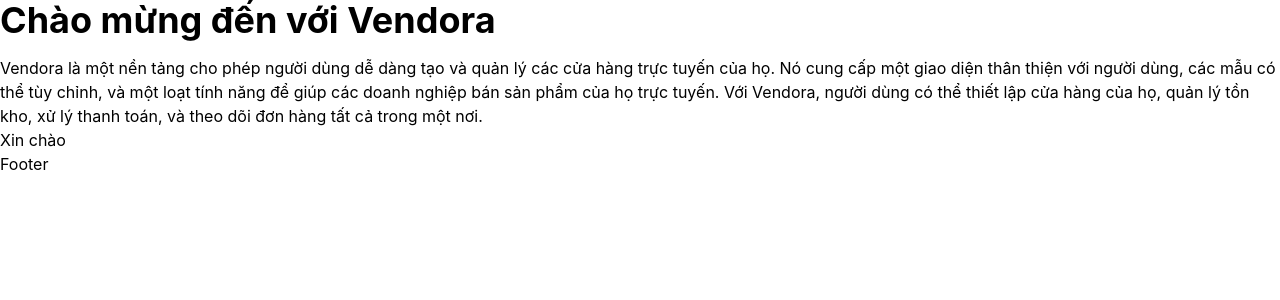
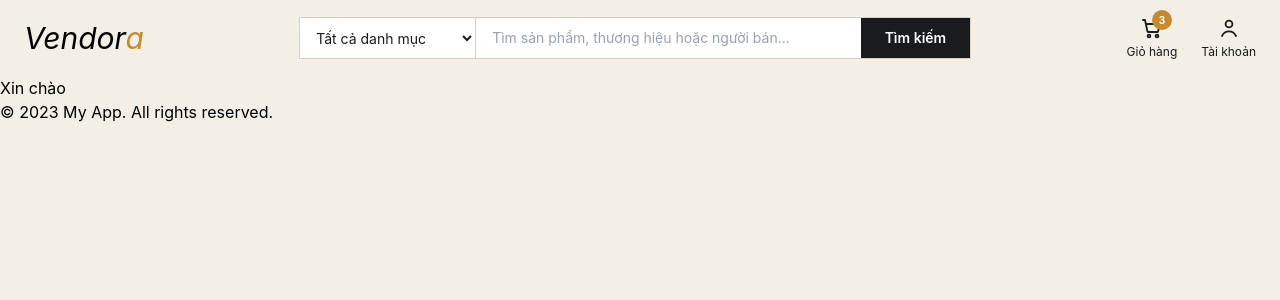
Before and after one commit to WitchKing2003/Vendora, a React (Vite) app: page / in a window 1280 px wide. Shown: the top 300 px of the page. Built offline with nearby package versions, Linux system fonts and the light colour scheme.

Commit message:
Chore: Update HeaderPage + new component

```diff
--- /dev/null
+++ b/src/components/InputComponent/InputCustom.tsx
@@ -0,0 +1,23 @@
+import type { InputProps } from "./index";
+
+export default function InputCustom({
+  type = "text",
+  placeholder,
+  value,
+  onChange,
+  className = "",
+  name,
+  id,
+}: InputProps) {
+  return (
+    <input
+      type={type}
+      placeholder={placeholder}
+      value={value}
+      onChange={onChange}
+      className={className}
+      name={name}
+      id={id}
+    />
+  );
+}
--- a/src/index.css
+++ b/src/index.css
@@ -1 +1,31 @@
 @import 'tailwindcss';
+
+@theme {
+    --color-ink: #1A1B1E;
+    --color-paper: #F3EFE6;
+    --color-paper-2: #EAE4D4;
+    --color-gold: #C68A2E;
+    --color-gold-deep: #9C6B1F;
+    --color-teal: #2C4A43;
+    --color-line: #D9D0BC;
+}
+
+:root {
+    --ink: #1A1B1E;
+    --paper: #F3EFE6;
+    --paper-2: #EAE4D4;
+    --gold: #C68A2E;
+    --gold-deep: #9C6B1F;
+    --teal: #2C4A43;
+    --line: #D9D0BC;
+    --white: #FFFFFF;
+    --stall-1: #C68A2E;
+    --stall-2: #2C4A43;
+    --stall-3: #8B3A2B;
+    --stall-4: #5B4636;
+    --stall-5: #3E5C76;
+}
+
+body {
+    background-color: var(--paper);
+}
--- a/src/locales/en/translationEn.json
+++ b/src/locales/en/translationEn.json
@@ -1,4 +1,19 @@
 {
+    "header": {
+        "search": {
+            "allCategories": "All categories",
+            "fashion": "Fashion",
+            "electronics": "Electronics",
+            "homeLiving": "Home & Living",
+            "beauty": "Beauty",
+            "placeholder": "Search products, brands or sellers...",
+            "submit": "Search"
+        },
+        "cart": "Cart",
+        "account": "Account",
+        "signIn": "Sign in",
+        "signUp": "Sign up"
+    },
     "welcome": "Hello",
     "home": "Home",
     "about": "About",
--- a/src/locales/vi/translationVi.json
+++ b/src/locales/vi/translationVi.json
@@ -1,4 +1,19 @@
 {
+    "header": {
+        "search": {
+            "allCategories": "Tất cả danh mục",
+            "fashion": "Thời trang",
+            "electronics": "Điện tử",
+            "homeLiving": "Nhà cửa",
+            "beauty": "Làm đẹp",
+            "placeholder": "Tìm sản phẩm, thương hiệu hoặc người bán...",
+            "submit": "Tìm kiếm"
+        },
+        "cart": "Giỏ hàng",
+        "account": "Tài khoản",
+        "signIn": "Đăng nhập",
+        "signUp": "Đăng ký"
+    },
     "welcome": "Xin chào",
     "home": "Trang chủ",
     "about": "Giới thiệu",
--- /dev/null
+++ b/src/pages/components/Home/Footer/FooterPage.tsx
@@ -0,0 +1,11 @@
+import React from 'react';
+
+const FooterPage = () => {
+    return (
+        <div className="">
+            <p>&copy; 2023 My App. All rights reserved.</p>
+        </div>
+    )
+}
+
+export default FooterPage;
--- a/src/pages/components/Home/Header/HeaderPage.tsx
+++ b/src/pages/components/Home/Header/HeaderPage.tsx
@@ -1,15 +1,141 @@
-import React from 'react'
-import { useTranslation } from 'react-i18next'
+import { useState } from "react";
+import { useTranslation } from "react-i18next";
+import InputCustom from "../../../../components/InputComponent/InputCustom";
+
+const CART_ITEM_COUNT = 3;
+
 const HeaderPage = () => {
-    const { t } = useTranslation()
-    return (
-        <div className="">
-            <h1 className="text-4xl font-bold mb-4">{t('welcomeToVendora')}</h1>
-            <p>
-                {t('vendoraDescription')}
-            </p>
+  const { t } = useTranslation();
+  const [accountOpen, setAccountOpen] = useState(false);
+
+  return (
+    <div className="flex items-center gap-4 px-4 py-4 lg:gap-8 lg:px-6">
+      <div className="shrink-0">
+        <p className="text-3xl italic">
+          Vendor<span className="text-gold">a</span>
+        </p>
+      </div>
+
+      {/* Custom search bar */}
+      <div className="flex min-w-0 flex-1 justify-center">
+        <form
+          className="flex min-w-0 w-full max-w-2xl items-stretch border border-line bg-white"
+          onSubmit={(e) => e.preventDefault()}
+        >
+          {/* Category select */}
+          <select
+            name="category"
+            defaultValue=""
+            className="w-36 shrink-0 border-r border-line bg-white px-2 text-sm text-ink outline-none sm:w-44 sm:px-3"
+          >
+            <option value="">{t("header.search.allCategories")}</option>
+            <option value="fashion">{t("header.search.fashion")}</option>
+            <option value="electronics">{t("header.search.electronics")}</option>
+            <option value="home">{t("header.search.homeLiving")}</option>
+            <option value="beauty">{t("header.search.beauty")}</option>
+          </select>
+
+          {/* Keyword input */}
+          <InputCustom
+            name="keyword"
+            placeholder={t("header.search.placeholder")}
+            className="min-w-0 flex-1 bg-white px-4 py-2.5 text-sm text-ink placeholder:text-gray-400 outline-none"
+          />
+
+          {/* Submit button */}
+          <button
+            type="submit"
+            className="shrink-0 bg-ink px-3 text-sm font-semibold text-white hover:bg-teal transition-colors sm:px-6"
+          >
+            {t("header.search.submit")}
+          </button>
+        </form>
+      </div>
+
+      {/* Right actions: cart + account */}
+      <div className="flex shrink-0 items-center gap-4 sm:gap-6">
+        {/* Cart button */}
+        <button
+          type="button"
+          aria-label={t("header.cart")}
+          className="flex flex-col items-center gap-1 text-ink transition-colors hover:text-gold-deep"
+        >
+          <span className="relative">
+            <svg
+              viewBox="0 0 24 24"
+              fill="none"
+              stroke="currentColor"
+              strokeWidth={1.8}
+              className="h-6 w-6"
+            >
+              <circle cx="9" cy="20" r="1.4" />
+              <circle cx="17" cy="20" r="1.4" />
+              <path
+                d="M3 4h2l2.4 11.2a1 1 0 0 0 1 .8h8.7a1 1 0 0 0 1-.8L20 8H6"
+                strokeLinecap="round"
+                strokeLinejoin="round"
+              />
+            </svg>
+            {CART_ITEM_COUNT > 0 && (
+              <span className="absolute -right-2 -top-1.5 flex h-5 min-w-5 items-center justify-center rounded-full bg-gold px-1 text-[10px] font-bold text-white">
+                {CART_ITEM_COUNT}
+              </span>
+            )}
+          </span>
+          <span className="hidden text-xs sm:block">{t("header.cart")}</span>
+        </button>
+
+        {/* Account button with dropdown */}
+        <div className="relative">
+          <button
+            type="button"
+            aria-label={t("header.account")}
+            aria-expanded={accountOpen}
+            onClick={() => setAccountOpen((open) => !open)}
+            className="flex flex-col items-center gap-1 text-ink transition-colors hover:text-gold-deep"
+          >
+            <svg
+              viewBox="0 0 24 24"
+              fill="none"
+              stroke="currentColor"
+              strokeWidth={1.8}
+              className="h-6 w-6"
+            >
+              <circle cx="12" cy="8" r="3.4" />
+              <path d="M5 20c1.5-3.2 4-4.6 7-4.6s5.5 1.4 7 4.6" strokeLinecap="round" />
+            </svg>
+            <span className="hidden text-xs sm:block">{t("header.account")}</span>
+          </button>
+
+          {accountOpen && (
+            <>
+              {/* Click-outside catcher */}
+              <div
+                className="fixed inset-0 z-10"
+                onClick={() => setAccountOpen(false)}
+              />
+              <div className="absolute right-0 z-20 mt-2 w-44 divide-y divide-line border border-line bg-white py-1 shadow-lg">
+                <button
+                  type="button"
+                  onClick={() => setAccountOpen(false)}
+                  className="block w-full px-4 py-2.5 text-left text-sm text-ink transition-colors hover:bg-paper-2 hover:text-gold-deep"
+                >
+                  {t("header.signIn")}
+                </button>
+                <button
+                  type="button"
+                  onClick={() => setAccountOpen(false)}
+                  className="block w-full px-4 py-2.5 text-left text-sm text-ink transition-colors hover:bg-paper-2 hover:text-gold-deep"
+                >
+                  {t("header.signUp")}
+                </button>
+              </div>
+            </>
+          )}
         </div>
-    )
-}
+      </div>
+    </div>
+  );
+};
 
-export default HeaderPage
+export default HeaderPage;
--- a/src/pages/layouts/MainLayout.tsx
+++ b/src/pages/layouts/MainLayout.tsx
@@ -1,5 +1,6 @@
 import { Outlet } from "react-router-dom";
 import HeaderPage from "../components/Home/Header/HeaderPage";
+import FooterPage from "../components/Home/Footer/FooterPage";
 
 const MainLayout = () => {
   return (
@@ -10,7 +11,9 @@
 
       <Outlet />
 
-      <div className="Footer">Footer</div>
+      <div className="Footer">
+        <FooterPage />
+      </div>
     </>
   );
 };
```
Also changed, not shown: src/components/InputComponent/index.ts (added, +9 -0 lines), 1 other file (tests, documents, lock files or other folders).
